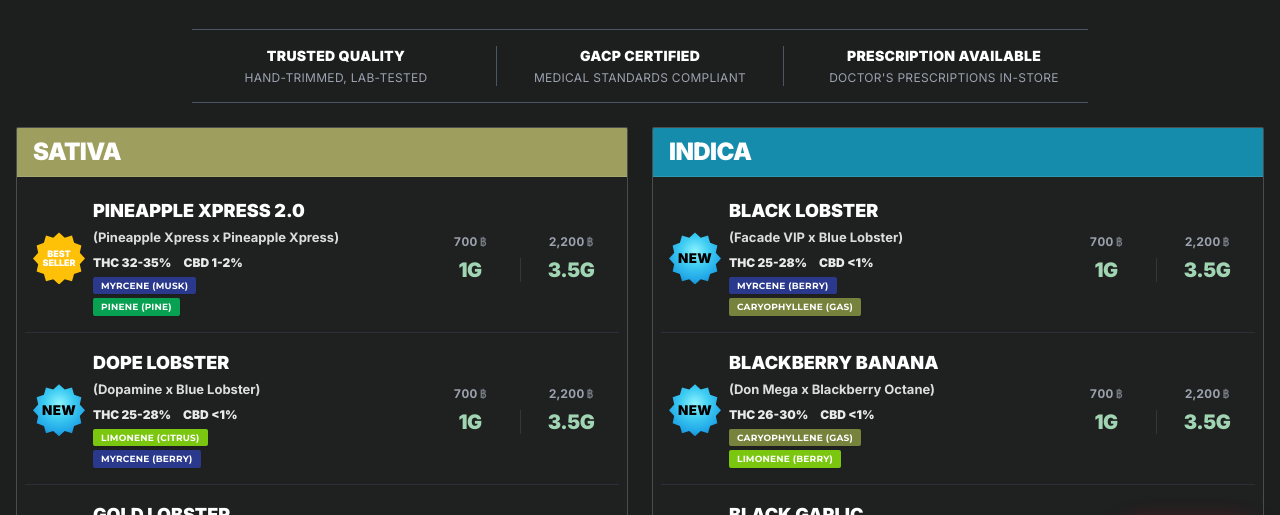
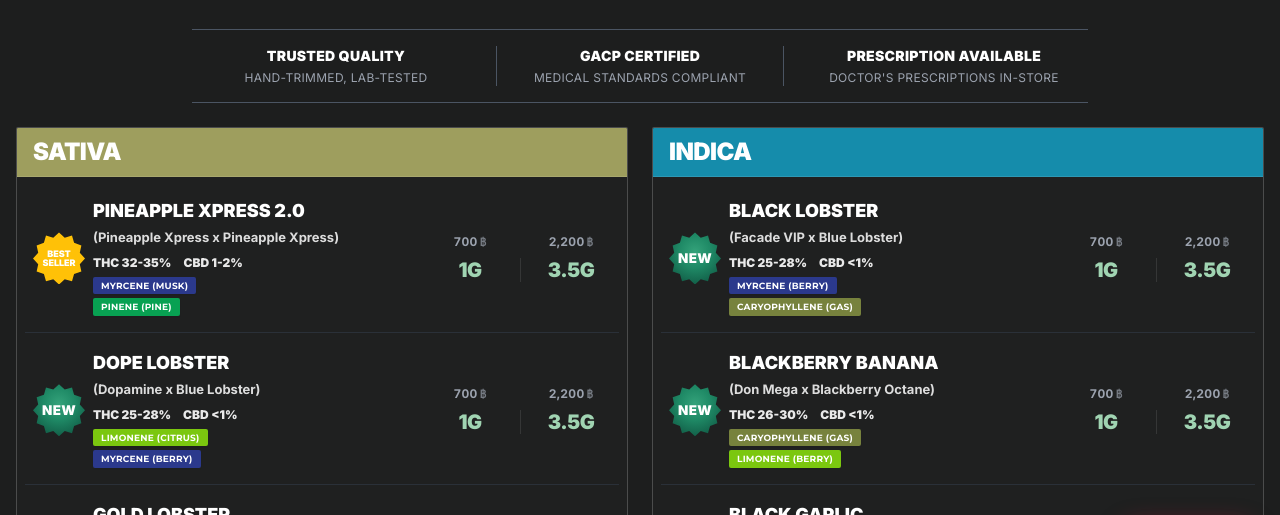
Before and after one commit to STIFPER/Thedispensary, a plain HTML site: page index.html in a window 1280 px wide. Shown: the part 216-731 px from the top of the page. Drawn offline with nearby package versions, Linux system fonts and the light colour scheme; a web font is replaced by a local one.

Commit message:
Lobster-drop NEW badge: dark green radial background, white text
Co-Authored-By: Claude Sonnet 5.5 <noreply@anthropic.com>

```diff
--- a/index.html
+++ b/index.html
@@ -767,15 +767,15 @@
           );
         } else if (type === "NEW LOBSTER") {
           // Blue Lobster V2 drop (tag "NEW:LOBSTER" in menu.json): lobster-blue
-          // radial badge with black NEW.
-          bgStyle = { background: "radial-gradient(circle at 50% 38%, #8ff3ff 0%, #3fcdf2 34%, #22a8e8 66%, #0a6fb4 100%)" };
+          // radial badge with white NEW.
+          bgStyle = { background: "radial-gradient(circle at 50% 38%, #34a27a 0%, #1f8a66 38%, #15694f 70%, #0b4a38 100%)" };
           content = /*#__PURE__*/ React.createElement(
             "span",
             {
               style: {
                 fontSize: `calc(${config.fontNew} * 1.22)`,
                 letterSpacing: "0.02em",
-                color: "#000000",
+                color: "#ffffff",
               },
             },
             "NEW",
```
